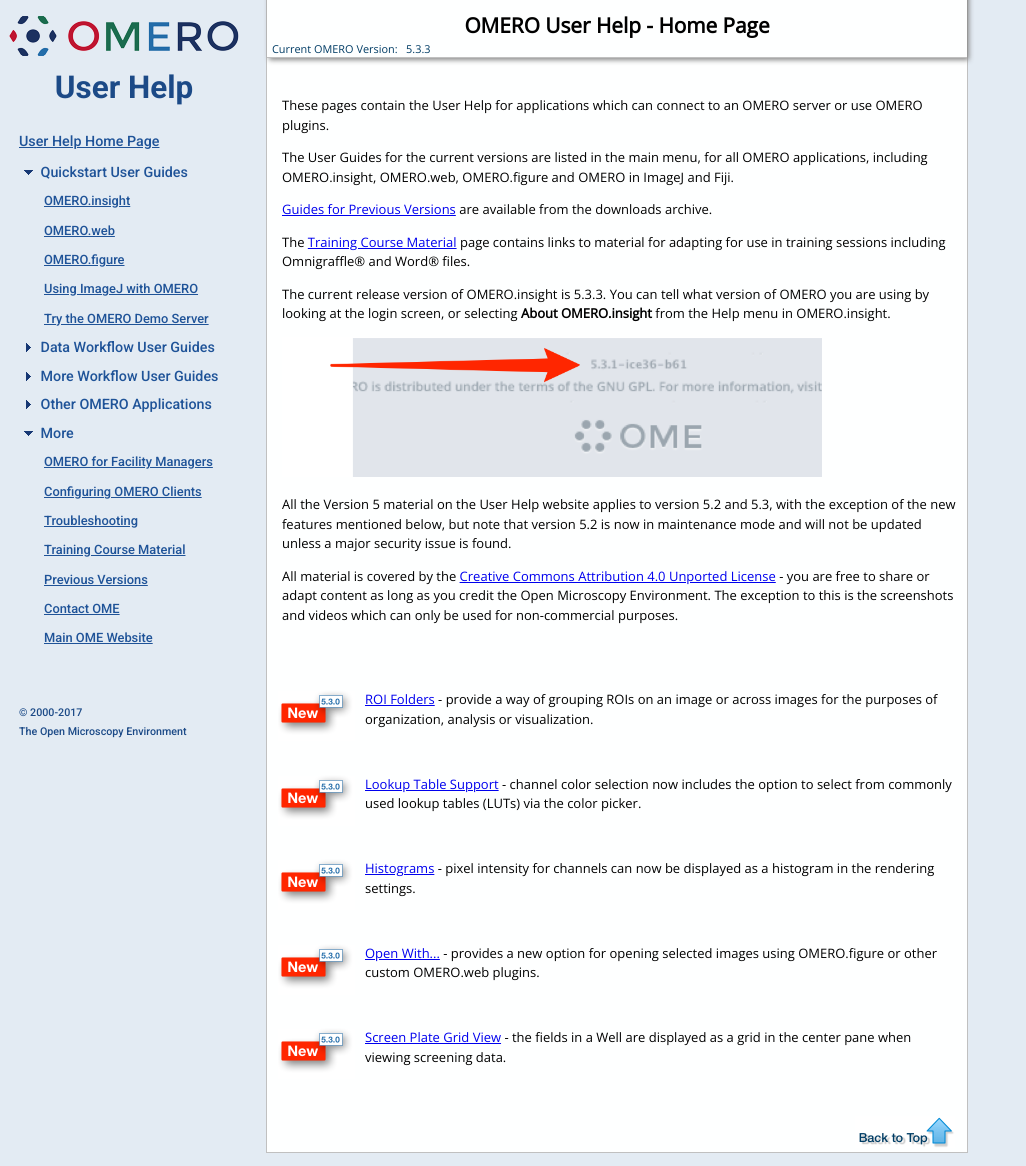
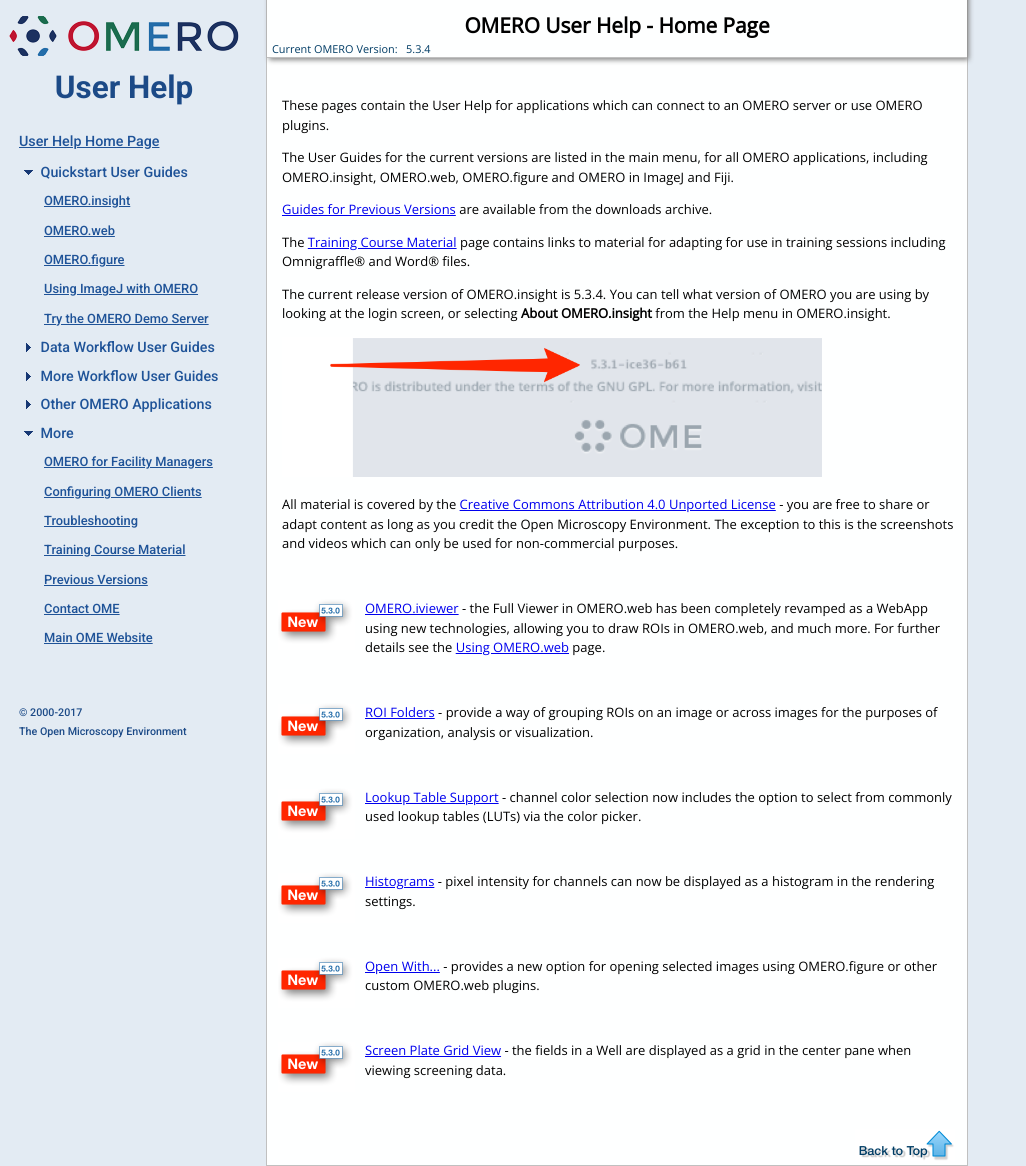
Before and after one commit to snoopycrimecop/ome-help, a Jekyll site: the page built from index.html, in a window 1280 px wide and 1166 px high. Shown: the whole window, without its empty margins (0-1026 px from the left). Built offline with Jekyll 4.4.1, drawn with Linux system fonts in a browser that asks for light colours; Markdown is read by kramdown in place of the engine named in the settings.

Commit message:
Update Help for 5.3.4

```diff
--- a/_layouts/default.html
+++ b/_layouts/default.html
@@ -161,10 +161,10 @@
 
                         <div class="version-flag">
                         {% for yes in page.version %}
-                        Current OMERO Version:&nbsp;&nbsp;&nbsp;5.3.3
+                        Current OMERO Version:&nbsp;&nbsp;&nbsp;5.3.4
                         {% endfor %}
                         {% for yes in page.demo-version %}
-                        Current OMERO Demo Version:&nbsp;&nbsp;&nbsp;5.3.2
+                        Current OMERO Demo Version:&nbsp;&nbsp;&nbsp;5.3.4
                         {% endfor %}
                         </div>
 
--- a/_layouts/sls.html
+++ b/_layouts/sls.html
@@ -109,7 +109,7 @@
                         <h1>{{ page.title }}</h1>
 
                         {% for yes in page.version %}
-                        <div class="version-flag">Current OMERO Version:&nbsp;&nbsp;&nbsp;5.3.3</div>
+                        <div class="version-flag">Current OMERO Version:&nbsp;&nbsp;&nbsp;5.3.4</div>
                         {% endfor %}
 
                     </div> <!-- End page-header -->
--- a/index.html
+++ b/index.html
@@ -28,7 +28,7 @@
 </p>
 
 <p>
-    The current release version of OMERO.insight is 5.3.3. You can tell what
+    The current release version of OMERO.insight is 5.3.4. You can tell what
     version of OMERO you are using by looking at the login screen, or
     selecting <span class="bold">About OMERO.insight</span> from the Help menu
     in OMERO.insight.
@@ -37,13 +37,6 @@
 <p>
     <img src="images/indexVersion.png" alt="OMERO.insight Version screenshot"
     style="width: 80%;"/>
-</p>
-
-<p>
-    All the Version 5 material on the User Help website applies to version 5.2
-    and 5.3, with the exception of the new features mentioned below, but note
-    that version 5.2 is now in maintenance mode and will not be updated unless
-    a major security issue is found.
 </p>
 
 <p>
@@ -59,8 +52,14 @@
   <div class="line"><br /></div> <!-- end #line -->
 </div><!-- end #line-block -->
 
-<!-- iviewer release going out later>
-<p><img src="images/indexNew530.png" alt="New flag image" class="flag-left"/><a href="web-client.html" target="blank">OMERO.iviewer</a> - the Full Viewer in OMERO.web has been completely revamped as a WebApp using new technologies, allowing you to draw ROIs in OMERO.web, and much more. For further details see the <a href="web-client.html">Using OMERO.web</a> page.</p> -->
+<p>
+    <img src="images/indexNew530.png" alt="New flag image"
+    class="flag-left"/><a href="web-client.html"
+    target="blank">OMERO.iviewer</a> - the Full Viewer in OMERO.web has been
+    completely revamped as a WebApp using new technologies, allowing you to
+    draw ROIs in OMERO.web, and much more. For further details see the <a
+    href="web-client.html">Using OMERO.web</a> page.
+</p>
 
 <div class="line-block">
   <div class="line"><br /></div> <!-- end #line -->
```
